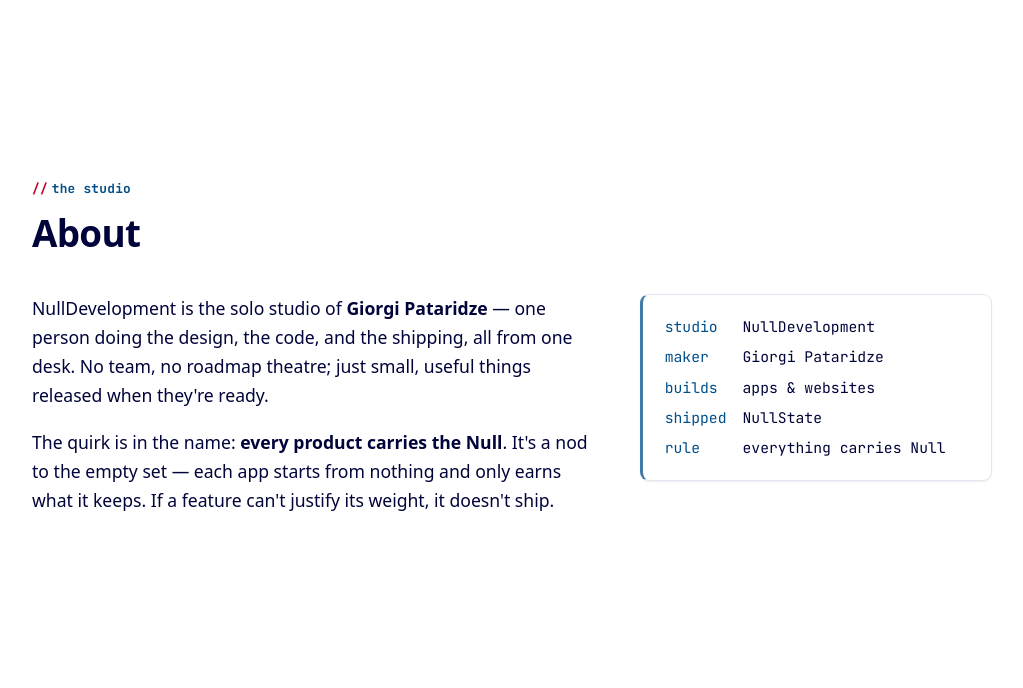
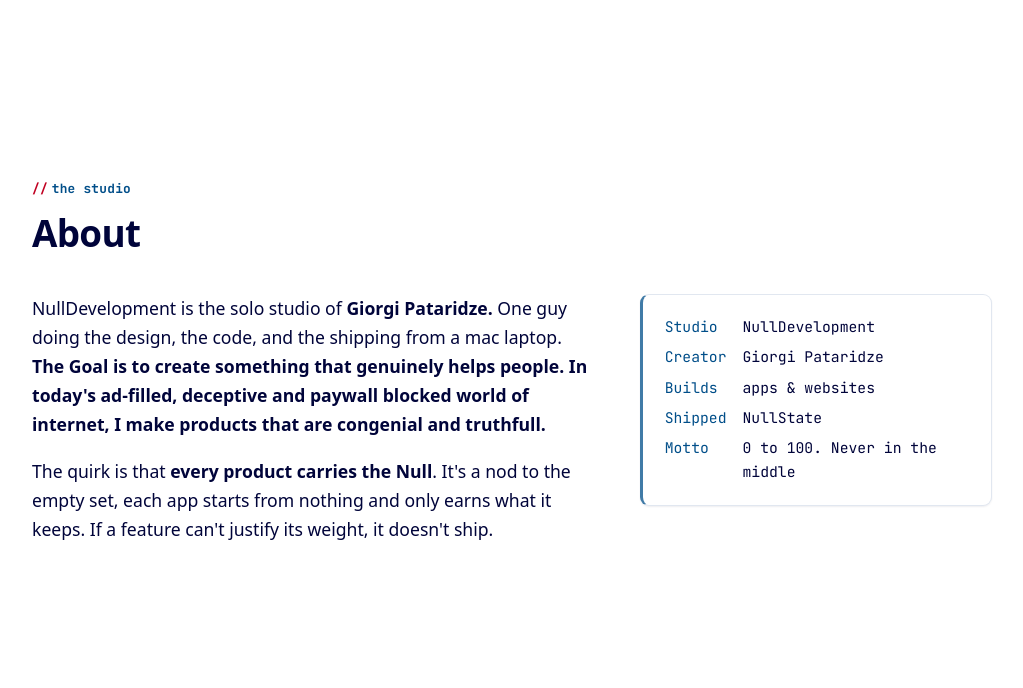
Before and after one commit to giopato02/NullDevelopment, an Astro site: page / in a window 1280 px wide. Shown: the part 1653-2341 px from the top of the page, without its empty margins (128-1151 px from the left). Built offline with nearby package versions, Linux system fonts and the light colour scheme; Astro itself is replaced by a stand-in of ours.

Commit message:
Polished the text on the main page

```diff
--- a/src/pages/index.astro
+++ b/src/pages/index.astro
@@ -22,10 +22,10 @@ const liveCount = apps.filter((a) => a.status === 'live').length;
     {/* Tagline — one shown. Swap in an alternative below if you prefer:
         • "Small studio. Every app starts at null."
         • "Indie software, built from null." */}
-    <p class="tagline">From null to shipped.</p>
+    <p class="tagline">From 0 to 100.</p>
 
     <p class="subline">
-      Solo-built apps and websites — each one carrying the
+      Solo-developed Apps and Websites each one carrying the
       <span class="mono">Null</span>.
     </p>
 
@@ -73,30 +73,31 @@ const liveCount = apps.filter((a) => a.status === 'live').length;
       <div class="about-grid">
         <div class="about-body">
           <p>
-            NullDevelopment is the solo studio of <strong>Giorgi Pataridze</strong> —
-            one person doing the design, the code, and the shipping, all from one desk.
-            No team, no roadmap theatre; just small, useful things released when
-            they're ready.
+            NullDevelopment is the solo studio of <strong>Giorgi Pataridze.</strong>
+            One guy doing the design, the code, and the shipping from a mac laptop.
+            <strong>The Goal<strong> is to create something that genuinely helps people.
+            In today's ad-filled, deceptive and paywall blocked world of internet, I make
+            products that are congenial and truthfull.
           </p>
           <p>
-            The quirk is in the name: <strong>every product carries the Null</strong>.
-            It's a nod to the empty set — each app starts from nothing and only earns
+            The quirk is that <strong>every product carries the Null</strong>.
+            It's a nod to the empty set, each app starts from nothing and only earns
             what it keeps. If a feature can't justify its weight, it doesn't ship.
           </p>
         </div>
 
         <aside class="about-aside" aria-label="Studio at a glance">
           <dl>
-            <dt>studio</dt>
+            <dt>Studio</dt>
             <dd>NullDevelopment</dd>
-            <dt>maker</dt>
+            <dt>Creator</dt>
             <dd>Giorgi Pataridze</dd>
-            <dt>builds</dt>
+            <dt>Builds</dt>
             <dd>apps &amp; websites</dd>
-            <dt>shipped</dt>
+            <dt>Shipped</dt>
             <dd>{live?.name ?? 'NullState'}</dd>
-            <dt>rule</dt>
-            <dd>everything carries Null</dd>
+            <dt>Motto</dt>
+            <dd>0 to 100. Never in the middle</dd>
           </dl>
         </aside>
       </div>
```
